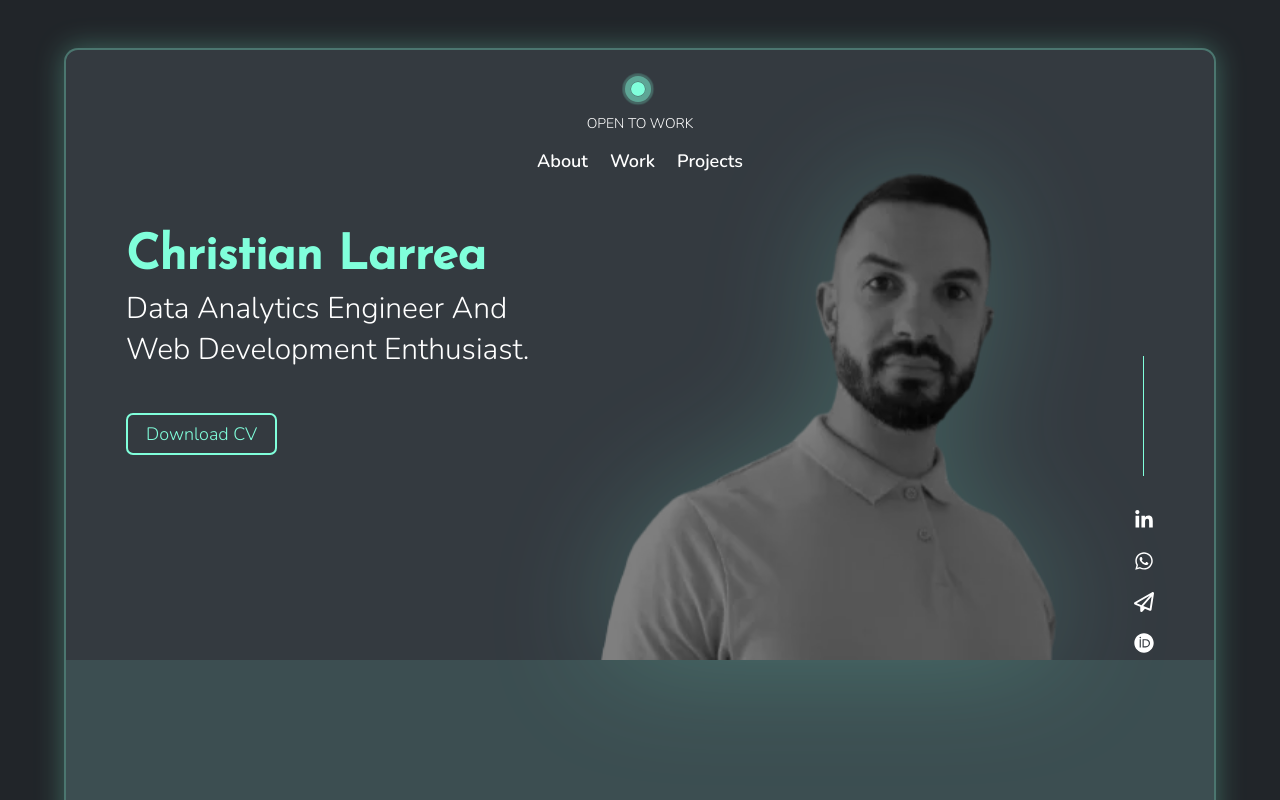
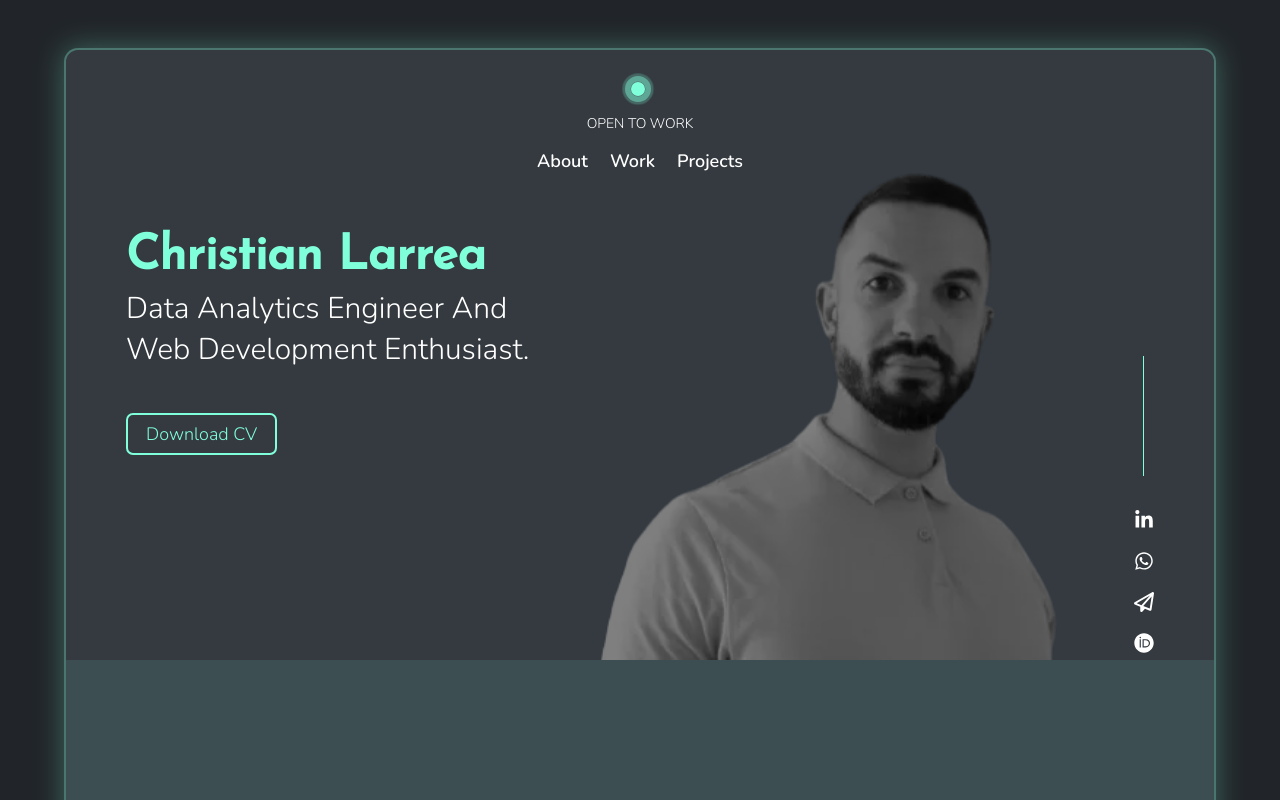
Before and after one commit to crlarrea/crlarrea.github.io, a React (Vite) app: page / in a window 1280 px wide. Shown: the top 800 px of the page. Built offline with nearby package versions, Linux system fonts and the light colour scheme; no server answers; the database is empty.

Commit message:
remove shadow hero image

```diff
--- a/src/assets/styles/App.css
+++ b/src/assets/styles/App.css
@@ -157,7 +157,7 @@ nav ul li a:hover {
 .hero article:last-of-type img {
   width: 100%;
   margin-left: -10%;
-  filter: grayscale(1) brightness(0.5) drop-shadow(0 0 60px rgba(128, 255, 219, 0.2));
+  filter: grayscale(1) brightness(0.5);
 }
 .hero article:last-of-type ul {
   display: flex;
--- a/src/assets/styles/App.scss
+++ b/src/assets/styles/App.scss
@@ -137,7 +137,7 @@ nav {
         margin-left: -10%;
 
         filter: grayscale(1) brightness(0.5)
-          drop-shadow(0 0 $xh rgba($turquoise, 0.2));
+          // drop-shadow(0 0 $xh rgba($turquoise, 0.2));
       }
       ul {
         display: flex;
```
